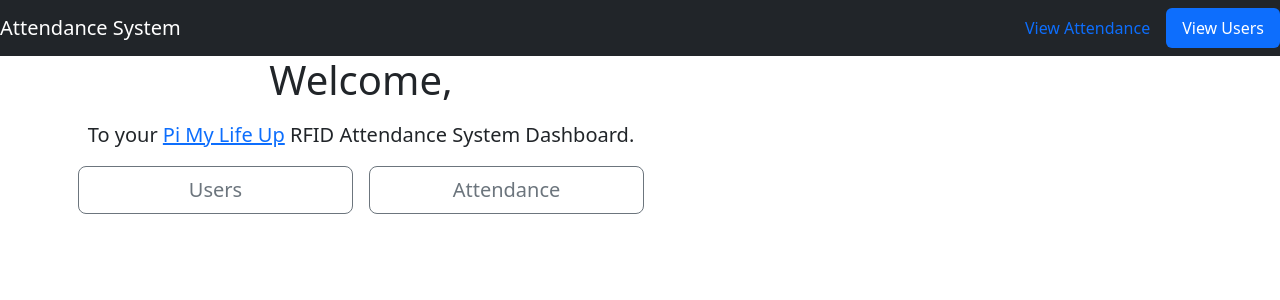
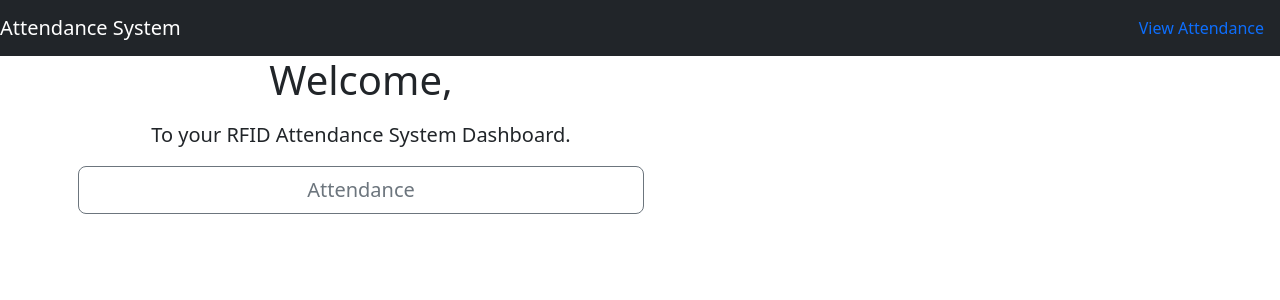
Before and after one commit to Stumpie19/Computer_Networks_RFID, a PHP site: page / in a window 1280 px wide. Shown: the top 300 px of the page. Run offline with PHP 8.4, Linux system fonts and the light colour scheme; some libraries are stand-ins or nearby versions.

Commit message:
Removed obsolete files

```diff
--- a/attendance.php
+++ b/attendance.php
@@ -41,9 +41,6 @@ $num_days = cal_days_in_month(CAL_GREGORIAN, $current_month, $current_year);
         <ul class="nav nav-pills">
             <li class="nav-item">
                 <a href="attendance.php" class="nav-link active">View Attendance</a>
-            </li>
-            <li class="nav-item">
-                <a href="users.php" class="nav-link">View Users</a>
             </li>
         </ul>
     </nav>
--- a/index.php
+++ b/index.php
@@ -18,21 +18,15 @@ require 'common.php';
             <li class="nav-item">
                 <a href="attendance.php" class="nav-link">View Attendance</a>
             </li>
-            <li class="nav-item">
-                <a href="users.php" class="nav-link active">View Users</a>
-            </li>
         </ul>
     </nav>
     <div class="container">
         <div class="col-md-6 order-md-1 text-center text-md-left pr-md-5">
             <h1 class="mb-3">Welcome,</h1>
             <p class="lead">
-                To your <a href="https://pimylifeup.com">Pi My Life Up</a> RFID Attendance System Dashboard.
+                To your RFID Attendance System Dashboard.
             </p>
             <div class="row mx-n2">
-                <div class="col-md px-2">
-                    <a href="users.php" class="btn btn-lg btn-outline-secondary w-100 mb-3">Users</a>
-                </div>
                 <div class="col-md px-2">
                     <a href="attendance.php" class="btn btn-lg btn-outline-secondary w-100 mb-3" >Attendance</a>
                 </div>
```
